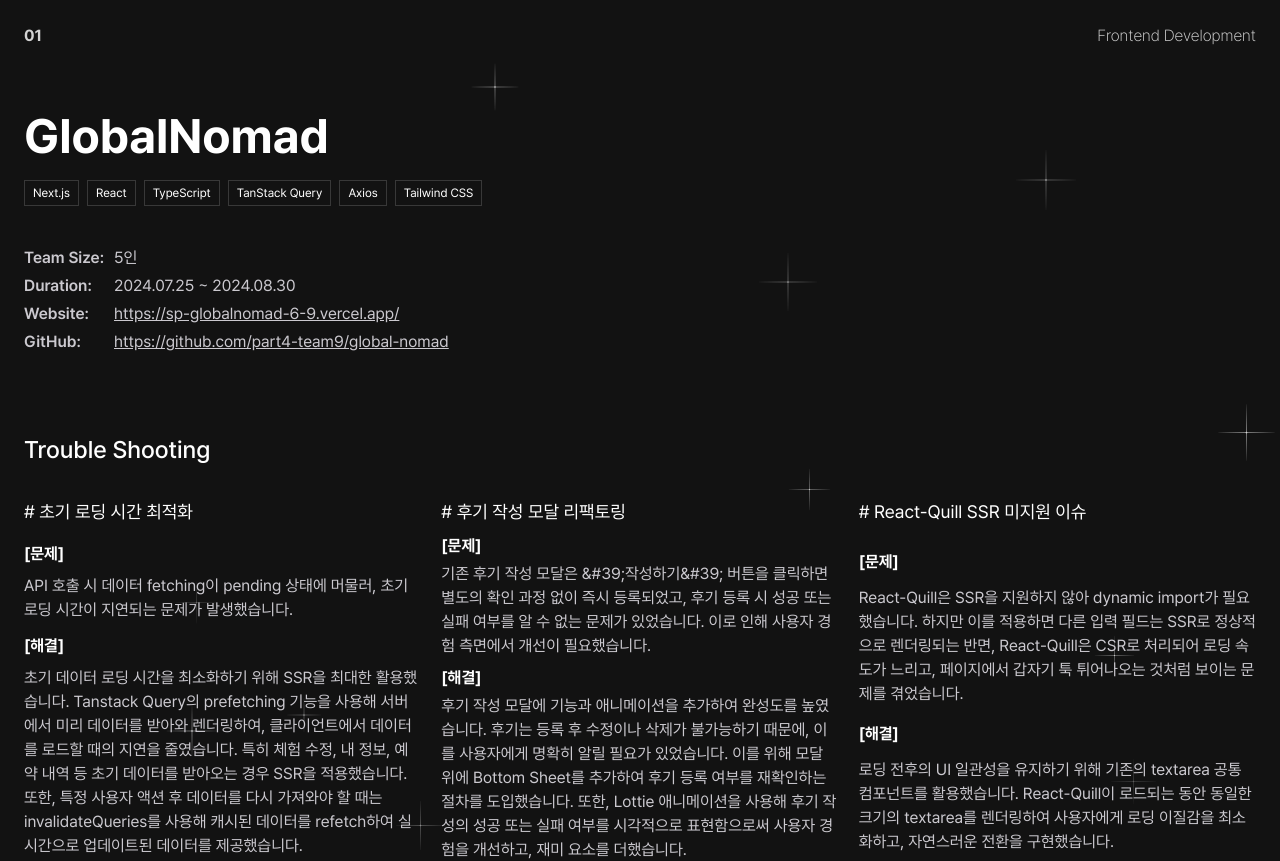
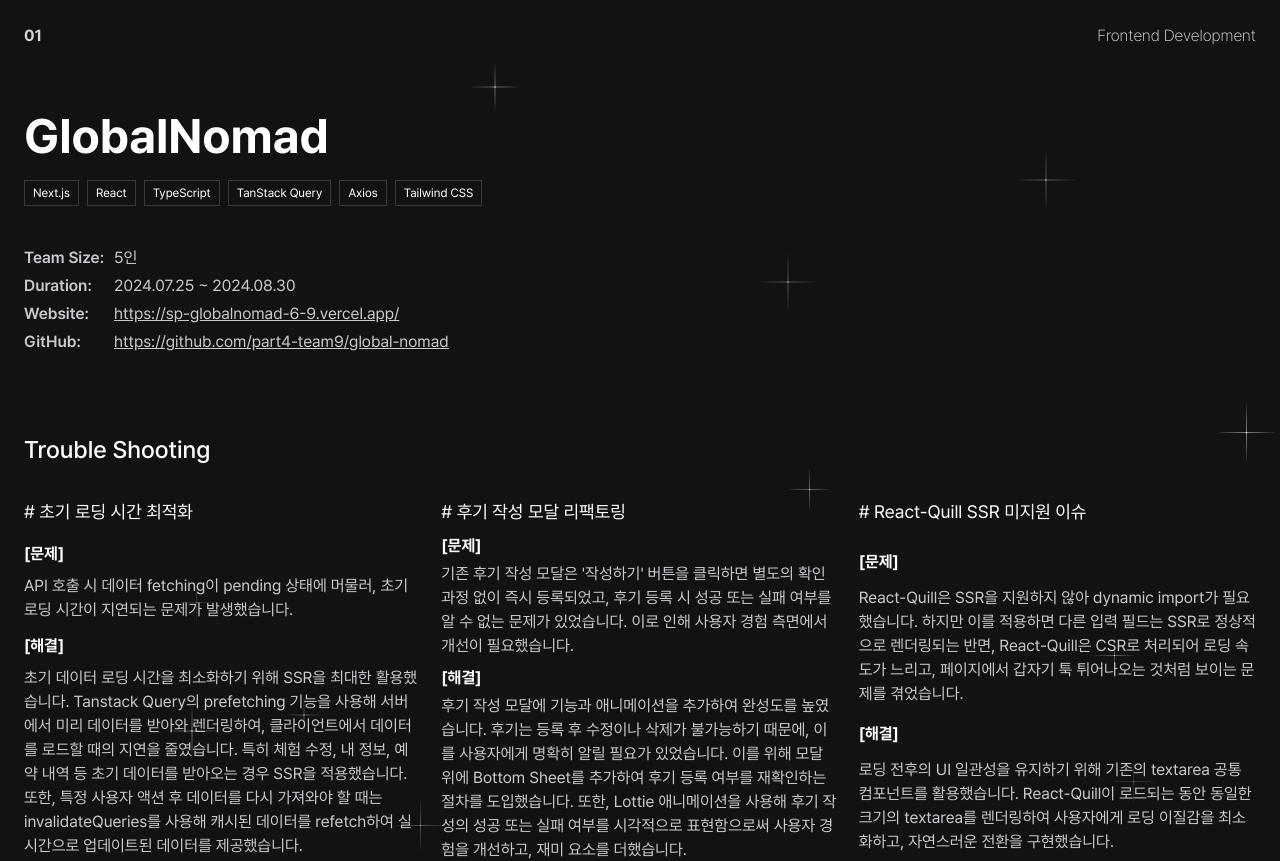
Before and after one commit to eunbinnie/fe-portfolio, a Next.js app: page /project/1 in a window 1280 px wide. Shown: the top 861 px of the page. Built offline with nearby package versions, Linux system fonts and the light colour scheme.

Commit message:
fix: 따옴표 특수문자 기호 수정

```diff
--- a/src/constants/projects.ts
+++ b/src/constants/projects.ts
@@ -33,8 +33,7 @@
       },
       {
         title: '후기 작성 모달 리팩토링',
-        trouble:
-          '기존 후기 작성 모달은 &#39;작성하기&#39; 버튼을 클릭하면 별도의 확인 과정 없이 즉시 등록되었고, 후기 등록 시 성공 또는 실패 여부를 알 수 없는 문제가 있었습니다. 이로 인해 사용자 경험 측면에서 개선이 필요했습니다.',
+        trouble: `기존 후기 작성 모달은 '작성하기' 버튼을 클릭하면 별도의 확인 과정 없이 즉시 등록되었고, 후기 등록 시 성공 또는 실패 여부를 알 수 없는 문제가 있었습니다. 이로 인해 사용자 경험 측면에서 개선이 필요했습니다.`,
         solve:
           '후기 작성 모달에 기능과 애니메이션을 추가하여 완성도를 높였습니다. 후기는 등록 후 수정이나 삭제가 불가능하기 때문에, 이를 사용자에게 명확히 알릴 필요가 있었습니다. 이를 위해 모달 위에 Bottom Sheet를 추가하여 후기 등록 여부를 재확인하는 절차를 도입했습니다. 또한, Lottie 애니메이션을 사용해 후기 작성의 성공 또는 실패 여부를 시각적으로 표현함으로써 사용자 경험을 개선하고, 재미 요소를 더했습니다.',
       },
```
